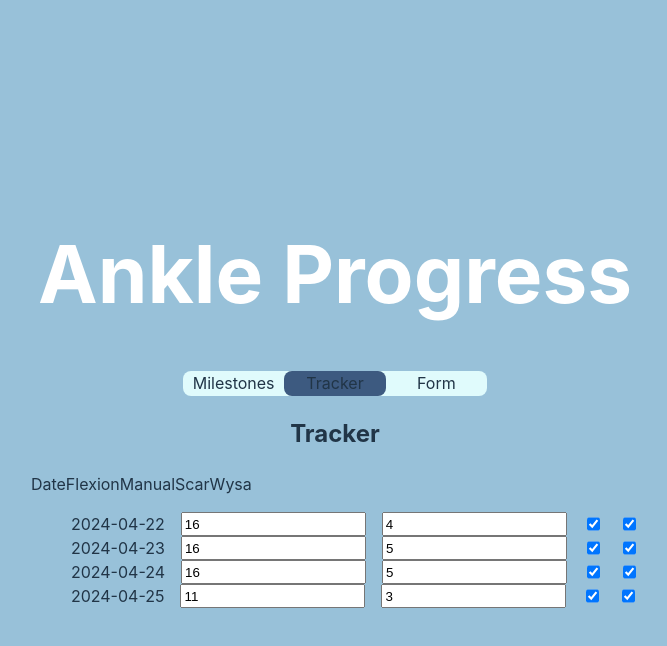
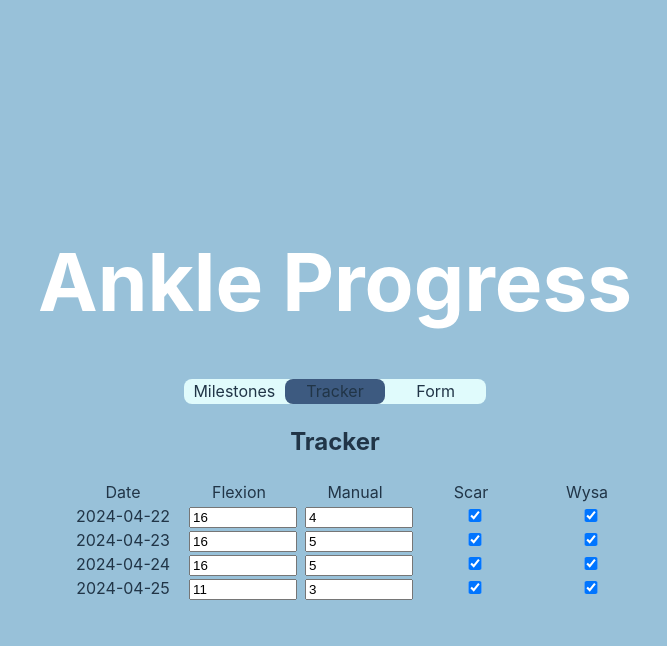
Before and after one commit to remnantsofred/habit-tracker, a React (Vite) app: page / in a window 1280 px wide. Both pictures are taken after a click on the element "Tracker". Shown: the top 646 px of the page, without its empty margins (305-972 px from the left). Built offline with nearby package versions, Linux system fonts and the light colour scheme.

Commit message:
Styling for Tracker page

```diff
--- a/package.json
+++ b/package.json
@@ -10,6 +10,8 @@
     "preview": "vite preview"
   },
   "dependencies": {
+    "@popperjs/core": "^2.11.8",
+    "bootstrap": "^5.3.3",
     "react": "^18.2.0",
     "react-dom": "^18.2.0"
   },
@@ -22,6 +24,7 @@
     "eslint": "^8.55.0",
     "eslint-plugin-react-hooks": "^4.6.0",
     "eslint-plugin-react-refresh": "^0.4.5",
+    "sass": "^1.75.0",
     "typescript": "^5.2.2",
     "vite": "^5.0.8"
   }
--- a/src/components/Tracker/Tracker.css
+++ b/src/components/Tracker/Tracker.css
@@ -1,3 +1,11 @@
-.tracker-item-container {
+.tracker-item-container, .tracker-page-header {
   gap: 1em;
 }
+
+.tracker-item-col {
+  width: 100px;
+}
+
+.tracker-item {
+  width: 100%;
+}
--- a/src/components/Tracker/Tracker.tsx
+++ b/src/components/Tracker/Tracker.tsx
@@ -12,24 +12,24 @@ const Tracker = () => {
   return (
     <div className='tracker-page'>
       <h2>Tracker</h2>
+      <ul>
         <div className='tracker-page-header row'>
-        <div>
+          <div className="tracker-item-col">
             Date
           </div>
-        <div>
+          <div className="tracker-item-col">
             Flexion
           </div>
-        <div>
+          <div className="tracker-item-col">
             Manual
           </div>
-        <div>
+          <div className="tracker-item-col">
             Scar
           </div>
-        <div>
+          <div className="tracker-item-col">
             Wysa
           </div>
         </div>
-      <ul>
         { dummyData.map((item, idx) => {
           return (
             <TrackerItem item={item} key={idx}/>
--- a/src/components/Tracker/TrackerItem.tsx
+++ b/src/components/Tracker/TrackerItem.tsx
@@ -4,17 +4,25 @@ const TrackerItem = ({item}) => {
 
   return (
     <div className="tracker-item-container row">
-      <div className="tracker-item part-1">
+      <div className="tracker-item-col">
         { item['date'] }
       </div>
+      <div className="tracker-item-col">
         <input type="number" defaultValue={ item['reps'] }  className="tracker-item part-2">
         </input>
+      </div>
+      <div className="tracker-item-col">
         <input type="number" defaultValue={ item['manual'] } className="tracker-item part-3">
         </input>
+      </div>
+      <div className="tracker-item-col">
         <input type="checkbox" checked={ item['scar'] } className="tracker-item part-4">
         </input>
+      </div>
+      <div className="tracker-item-col">
         <input type="checkbox" checked={ item['wysa'] }className="tracker-item part-5">
         </input >
+      </div>
     </div>
   )
 }
```
Also changed, not shown: 1 other file (tests, documents, lock files or other folders). Lines whose indentation alone changed are shown as unchanged.
